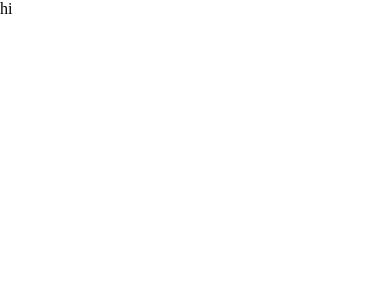
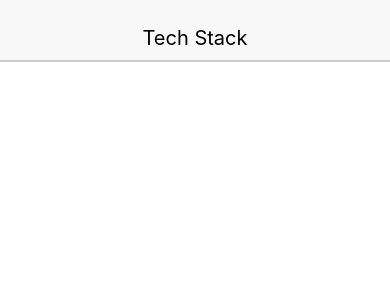
Before and after one commit to shic/ReactNativeReduxTechStack, a React Native app: screen / in a window 390 px wide. Shown: the top 300 px of the page. Built offline with nearby package versions, Linux system fonts and the light colour scheme.

Commit message:
Added redux

```diff
--- a/package.json
+++ b/package.json
@@ -8,7 +8,9 @@
   },
   "dependencies": {
     "react": "16.0.0-alpha.12",
-		"react-native": "^0.48.4"
+    "react-native": "^0.48.4",
+    "react-redux": "^5.0.6",
+    "redux": "^3.7.2"
   },
   "devDependencies": {
     "babel-jest": "21.2.0",
--- a/src/App.js
+++ b/src/App.js
@@ -1,11 +1,25 @@
 import React from 'react';
 import {View} from 'react-native';
+import {Provider} from 'react-redux';
+import {createStore} from 'redux';
+import reducers from './reducers';
+import {Header} from './components/common/Header';
+import LibraryList from './components/LibraryList';
 
 const App =  ()=>{
+
+    //This is the store we create with redux's createStore method
+    const store = createStore(reducers);
+
+    // Provider is given the store as a prop
     return(
-        <View>
-hi
-        </View>
+        <Provider store={store}>
+            <View>
+                <Header headerText='Tech Stack'/>
+                <LibraryList/>
+            </View>
+        </Provider>
+
     )
 }
 
--- a/src/components/LibraryList.js
+++ b/src/components/LibraryList.js
@@ -1,9 +1,18 @@
 import React, {Component} from 'react';
+import {connect} from 'react-redux';
 
 class LibraryList extends Component{
     render() {
+        console.log(this.props);
         return;
     }
 }
 
-export default LibraryList;
+const mapStateToProps = state =>{
+    console.log(state);
+    return{
+        libraries: state.libraries
+    }
+}
+
+export default connect(mapStateToProps)(LibraryList);
```
Lines whose indentation alone changed are shown as unchanged.
